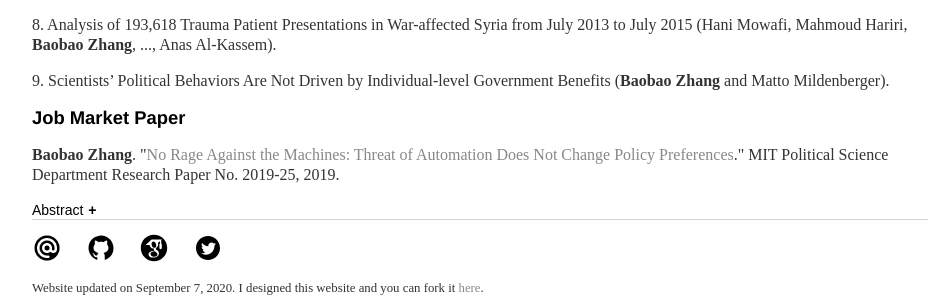
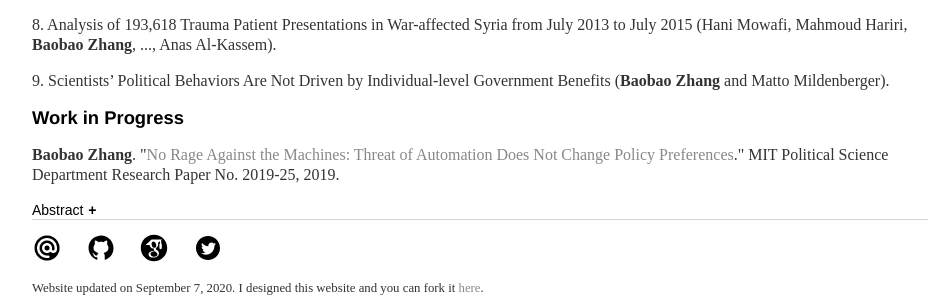
Before and after one commit to morganlivingston/baobaofzhang.github.io, a Jekyll site: the page built from research.html, in a window 1280 px wide. Shown: the part 922-1222 px from the top of the page, without its empty margins (160-1104 px from the left). Built offline with Jekyll 4.4.1, drawn with Linux system fonts in a browser that asks for light colours.

Commit message:
Update research.html

```diff
--- a/research.html
+++ b/research.html
@@ -73,7 +73,7 @@ title: Baobao Zhang | Research
 <p>9. Scientists’ Political Behaviors Are Not Driven by Individual-level Government Benefits (<b>Baobao Zhang</b> and Matto Mildenberger).</p>
 
 
-      <h2>Job Market Paper</h2>
+      <h2>Work in Progress</h2>
 
       <p><b>Baobao Zhang</b>. "<a href="https://papers.ssrn.com/sol3/papers.cfm?abstract_id=3455501">No Rage Against the Machines: Threat of Automation Does Not Change Policy Preferences</a>." MIT Political Science Department Research Paper No. 2019-25, 2019.</p>
 
```
